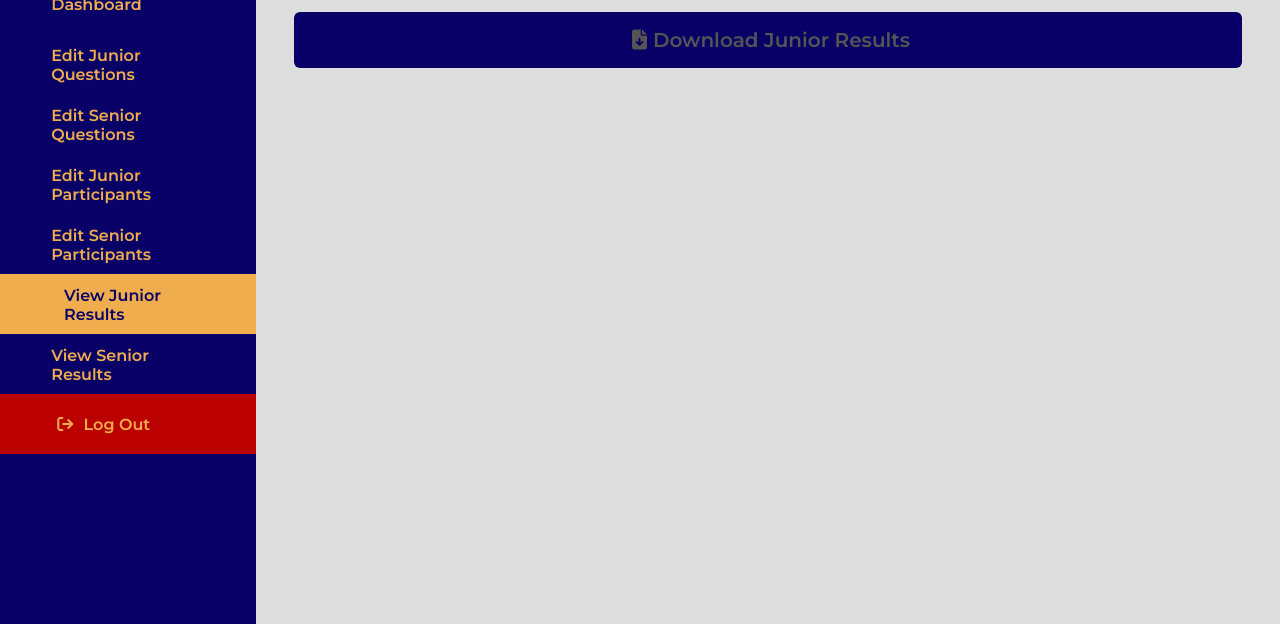
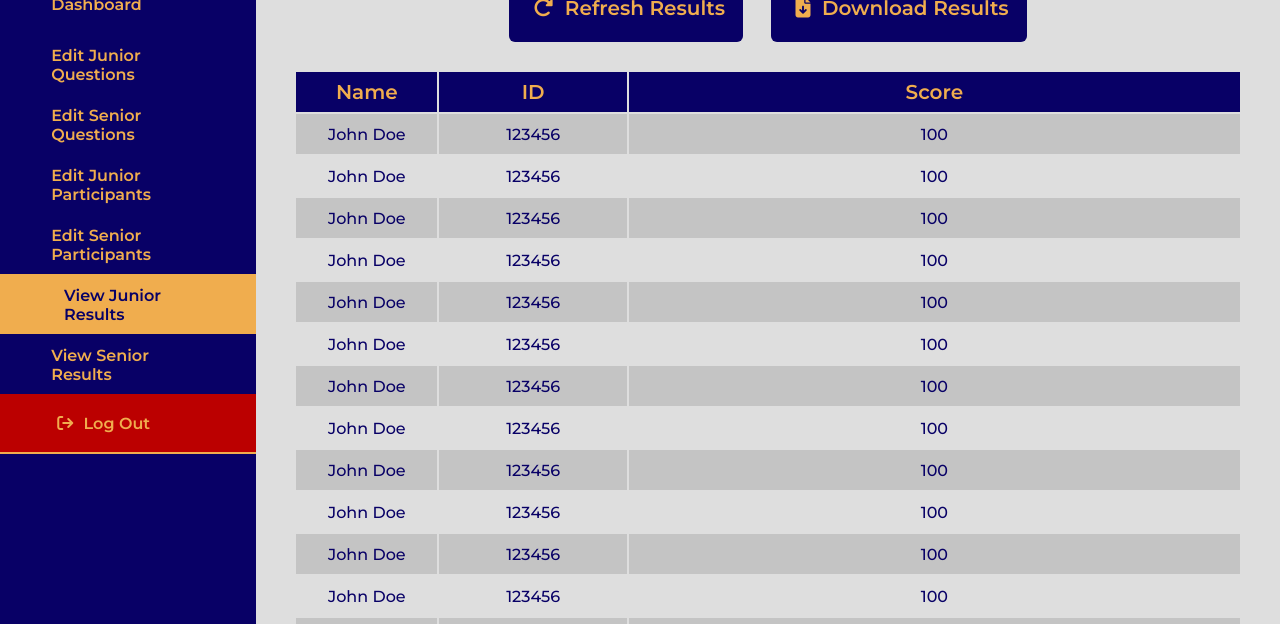
Before and after one commit to domi-bryan/MCMS, a plain HTML site: page juniordownloadpage.html in a window 1280 px wide. Shown: the part 176-800 px from the top of the page. Drawn offline with Linux system fonts and the light colour scheme.

Commit message:
More things

```diff
--- a/contentstyle.css
+++ b/contentstyle.css
@@ -180,6 +180,7 @@ tr:nth-child(even) td {
 #logout {
     background-color: var(--red);
     color: var(--gold);
+    border-bottom: 2px solid var(--gold);
 }
 
 .sidebtn span {
--- a/juniordownloadpage.html
+++ b/juniordownloadpage.html
@@ -13,10 +13,10 @@
             <h2>Math Competition Management System</h2>
         </div>
         <div class="centre">
-            <h1>Download Junior Results</h1>
+            <h1>View Junior Results</h1>
         </div>
     </div>
-    <div class = "container" id = "maincontent">
+    <div class = "container" id = "maincontent" style="flex-grow: 10;">
         <div class="sidebar">
             <button class="sidebtn" onclick="window.location.href='dashboard.html'"><span>Dashboard</span></button>
             <button class="sidebtn"><span>Edit Junior<br>Questions</span></button>
@@ -27,9 +27,101 @@
             <button class="sidebtn" value="seniordownload" onclick="window.location.href='seniordownloadpage.html'"><span>View Senior<br>Results</span></button>
             <button id = "logout" class="sidebtn" onclick="window.location.href='index.html'"><i class="fa-solid fa-arrow-right-from-bracket"></i>  <span>Log Out</span></button>
         </div>
-        <div class="centre", style="flex-direction: column; align-items: center;">
-            If results are available, the download button below would light up.
-            <button disabled class = "downloadbtn"><i class="fa-solid fa-file-arrow-down"></i><span>Download Junior Results</span></button>
+        <div class="centre" style="flex-direction: column; align-items: center;">
+            <div>
+                <button style="width: max-content; padding: 18px; margin-right: 24px;" onClick="window.location.reload();"><i class="fa-solid fa-rotate-right"></i> <span>Refresh Results</span></button>
+                <button style="width: max-content; padding: 18px;" onClick=""><i class="fa-solid fa-file-arrow-down"></i> <span>Download Results</span></button>
+            </div>
+            <div style="margin: 3%; width: 100%; overflow: scroll; display: block">
+                <table>
+                    <tr>
+                        <th style="width: 15%;">Name</th>
+                        <th style="width: 20%;">ID</th>
+                        <th style="width: 65%;">Score</th>
+                    </tr>
+                    <tr>
+                        <td>John Doe</td>
+                        <td>123456</td>
+                        <td>100</td>
+                    </tr>
+                    <tr>
+                        <td>John Doe</td>
+                        <td>123456</td>
+                        <td>100</td>
+                    </tr>
+                    <tr>
+                        <td>John Doe</td>
+                        <td>123456</td>
+                        <td>100</td>
+                    </tr>
+
+                    <tr>
+                        <td>John Doe</td>
+                        <td>123456</td>
+                        <td>100</td>
+                    </tr>
+                    <tr>
+                        <td>John Doe</td>
+                        <td>123456</td>
+                        <td>100</td>
+                    </tr>
+                    <tr>
+                        <td>John Doe</td>
+                        <td>123456</td>
+                        <td>100</td>
+                    </tr>
+                    <tr>
+                        <td>John Doe</td>
+                        <td>123456</td>
+                        <td>100</td>
+                    </tr>
+                    <tr>
+                        <td>John Doe</td>
+                        <td>123456</td>
+                        <td>100</td>
+                    </tr>
+                    <tr>
+                        <td>John Doe</td>
+                        <td>123456</td>
+                        <td>100</td>
+                    </tr>
+                    <tr>
+                        <td>John Doe</td>
+                        <td>123456</td>
+                        <td>100</td>
+                    </tr>
+                    <tr>
+                        <td>John Doe</td>
+                        <td>123456</td>
+                        <td>100</td>
+                    </tr>
+                    <tr>
+                        <td>John Doe</td>
+                        <td>123456</td>
+                        <td>100</td>
+                    </tr>
+                    <tr>
+                        <td>John Doe</td>
+                        <td>123456</td>
+                        <td>100</td>
+                    </tr>
+                    <tr>
+                        <td>John Doe</td>
+                        <td>123456</td>
+                        <td>100</td>
+                    </tr>
+                    <tr>
+                        <td>John Doe</td>
+                        <td>123456</td>
+                        <td>100</td>
+                    </tr>
+                    <tr>
+                        <td>John Doe</td>
+                        <td>123456</td>
+                        <td>100</td>
+                    </tr>
+                </table>
+            </div>
         </div>
     </div>
 </body>
--- a/style.css
+++ b/style.css
@@ -1,7 +1,7 @@
 @import url('https://fonts.googleapis.com/css2?family=Montserrat:wght@900&display=swap');
 
 :root {
-    --blue: #080044;
+    --blue: #080066;
     --navy: #0000AA;
     --red: #d73a49;
     --gold: #f0ad4e;
```
Also changed, not shown: seniordownloadpage.html (+2 -2 lines).
